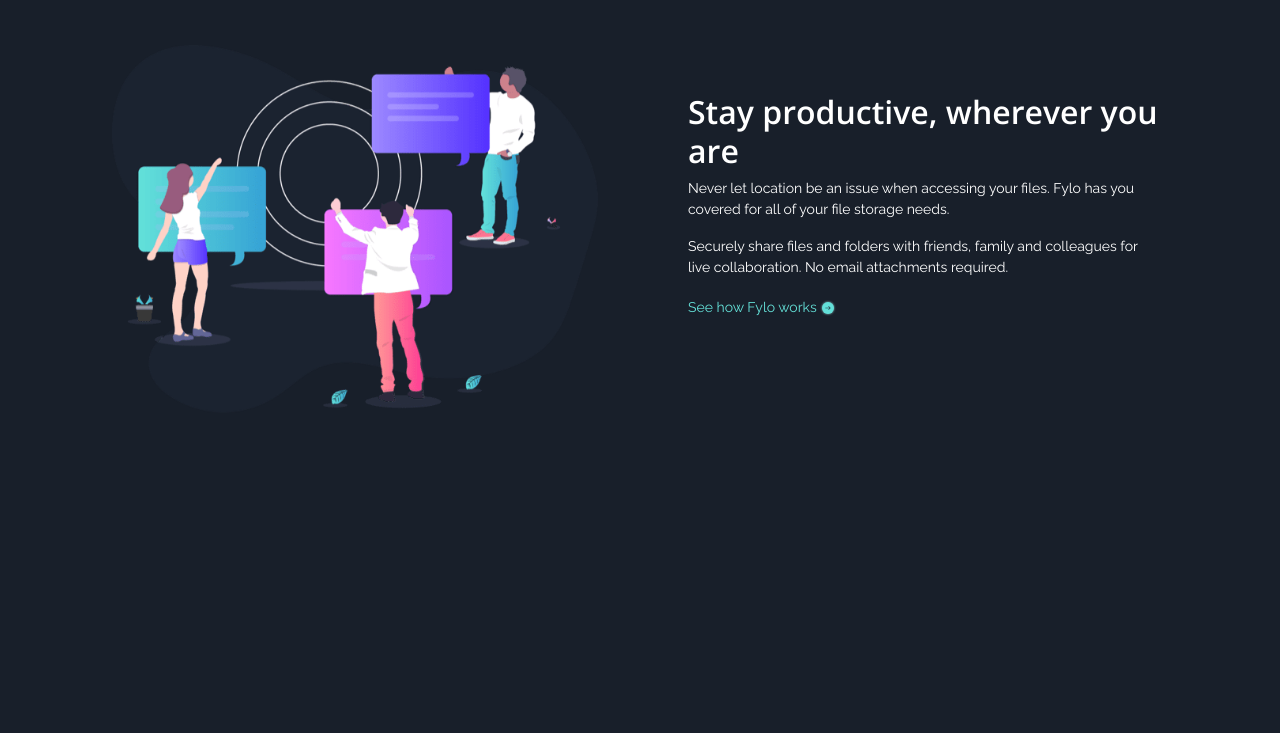
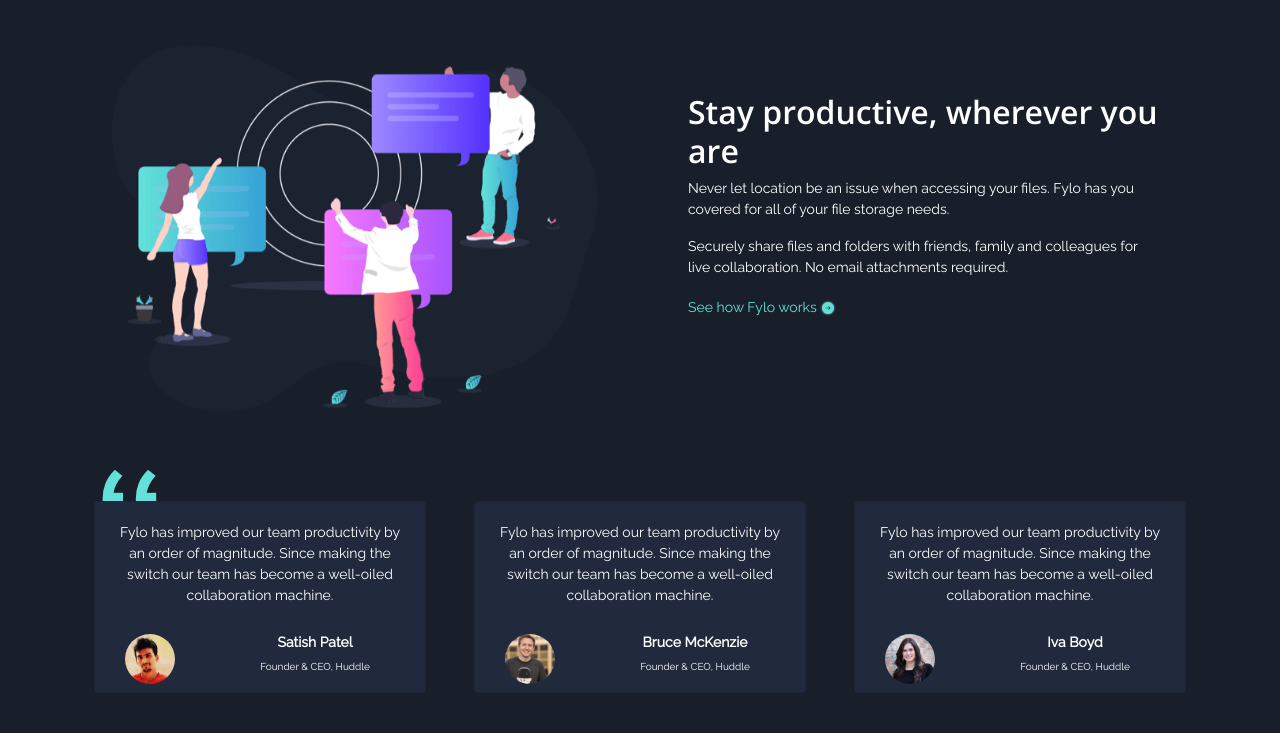
Before and after one commit to Cesar959/Fylo-dark, a plain HTML site: page index.html in a window 1280 px wide. Shown: the part 1674-2407 px from the top of the page. Before the commit the page ends 2135 px from the top, so only its background shows below. Drawn offline with nearby package versions, Linux system fonts and the light colour scheme.

Commit message:
Criação da área depoimentos do site

```diff
--- a/index.html
+++ b/index.html
@@ -137,6 +137,81 @@
 		</section>
 		<!-- Equipe do site -->
 
+		<!-- Depoimentos do site -->
+
+		<!-- icone -->
+		<div class="p-2 container">
+			<img class="icone-depoimentos" src="resource/imagens/bg-quotes.png" alt="" width="55">
+		</div>
+		<!-- icone -->
+
+		<section class="container py-4" id="depoimentos">
+			<div class="row posicao-depoimentos" align="center">
+				<div class="col-lg-4 col-md-4 col-sm-12 px-4 pb-3">
+					<div class="card cor-card" style="width: auto;">
+						<div class="card-body">
+							<p class="card-text Raleway mb-0"> Fylo has improved our team productivity by an order of magnitude. Since making the switch our team has
+							become a well-oiled collaboration machine.</p>
+						</div>
+						<div class="col-lg-12 col-sm-12">
+							<div class="row">
+								<div class="col-lg-4 py-2 mp-0">
+									<img class="img-perfil" src="resource/imagens/profile-1.jpg" alt="">
+								</div>
+								<div class="col-lg-8 py-2 mb-0">
+									<h6 class="Raleway" style="font-size: 14px;"><b>Satish Patel</b></h6>
+									<p class="Raleway m-0" style="font-size: 10px;">Founder & CEO, Huddle</p>
+								</div>
+							</div>
+						</div>
+					</div>
+				</div>
+				<div class="col-lg-4 col-md-4 col-sm-12 px-4 pb-3">
+					<div class="card cor-card" style="width: auto;">
+						<div class="card-body">
+							<p class="card-text Raleway mb-0"> Fylo has improved our team productivity by an order of magnitude. Since making the switch our team has
+							become a well-oiled collaboration machine.</p>
+						</div>
+						<div class="col-lg-12 col-sm-12">
+							<div class="row">
+								<div class="col-lg-4 py-2 mp-0">
+									<img class="img-perfil" src="resource/imagens/profile-2.jpg" alt="">
+								</div>
+								<div class="col-lg-8 py-2 mb-0">
+									<h6 class="Raleway" style="font-size: 14px;"><b>Bruce McKenzie</b></h6>
+									<p class="Raleway m-0" style="font-size: 10px;">Founder & CEO, Huddle</p>
+								</div>
+							</div>
+						</div>
+					</div>
+				</div>
+				<div class="col-lg-4 col-md-4 col-sm-12 px-4 pb-3">
+					<div class="card cor-card" style="width: auto;">
+						<div class="card-body">
+							<p class="card-text Raleway mb-0"> Fylo has improved our team productivity by an order of magnitude. Since making the switch our team has
+							become a well-oiled collaboration machine.</p>
+						</div>
+						<div class="col-lg-12 col-sm-12">
+							<div class="row">
+								<div class="col-lg-4 py-2 mp-0">
+									<img class="img-perfil" src="resource/imagens/profile-3.jpg" alt="">
+								</div>
+								<div class="col-lg-8 py-2 mb-0">
+									<h6 class="Raleway" style="font-size: 14px;"><b>Iva Boyd</b></h6>
+									<p class="Raleway m-0" style="font-size: 10px;">Founder & CEO, Huddle</p>
+								</div>
+							</div>
+						</div>
+					</div>
+				</div>
+			</div>
+		</section>
+
+		<!-- Depoimentos do site -->
+
+
+
+
 
 
 
--- a/resource/css/style.css
+++ b/resource/css/style.css
@@ -74,3 +74,23 @@
 .link:hover{
 	color: hsl(198, 60%, 50%);
 }
+
+/* Css de depoimentos*/
+.img-perfil{
+	border-radius: 50%;
+	width: 50px;
+}
+
+.cor-card{
+	background: hsl(219, 30%, 18%);
+	color: #fff;
+}
+
+.icone-depoimentos{
+	position: absolute;
+	left: 8%;
+	z-index: 0;
+}
+
+
+/* Css de depoimentos*/
```
